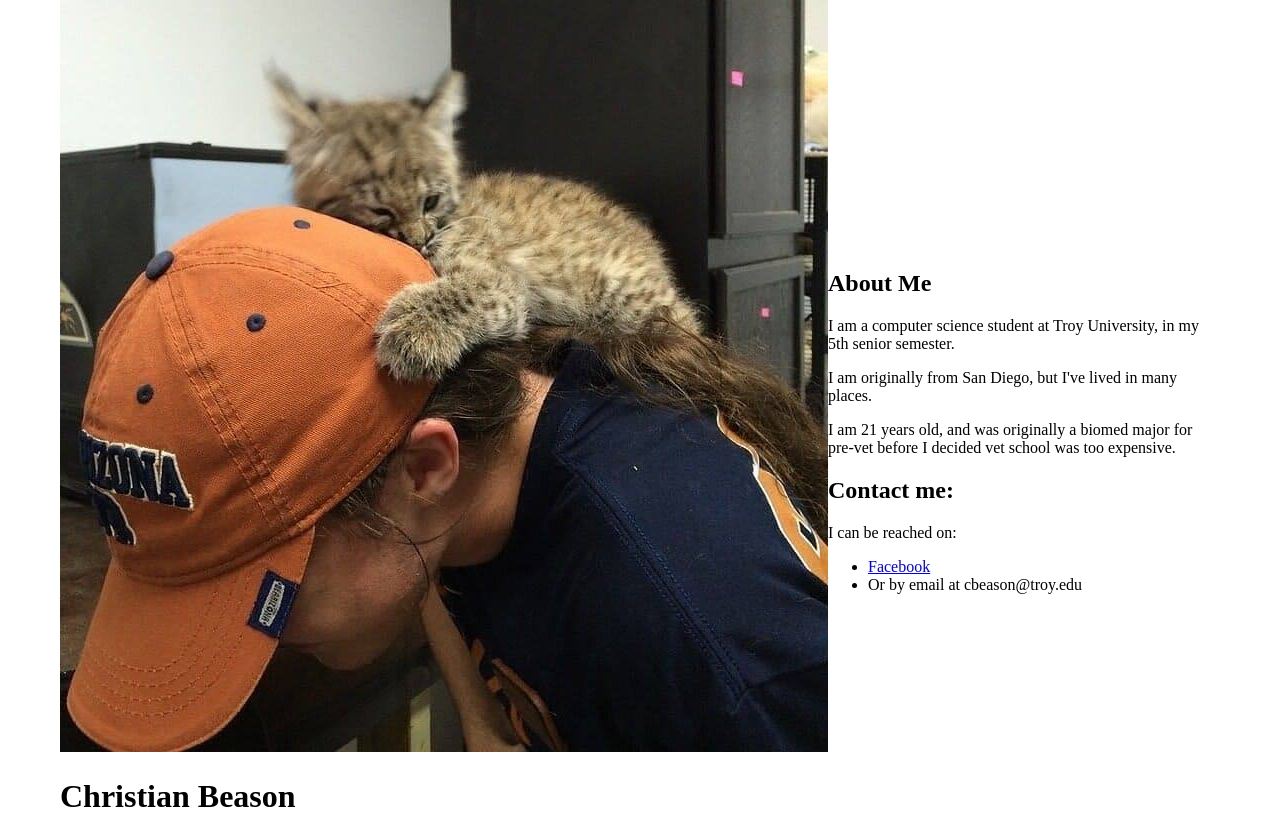
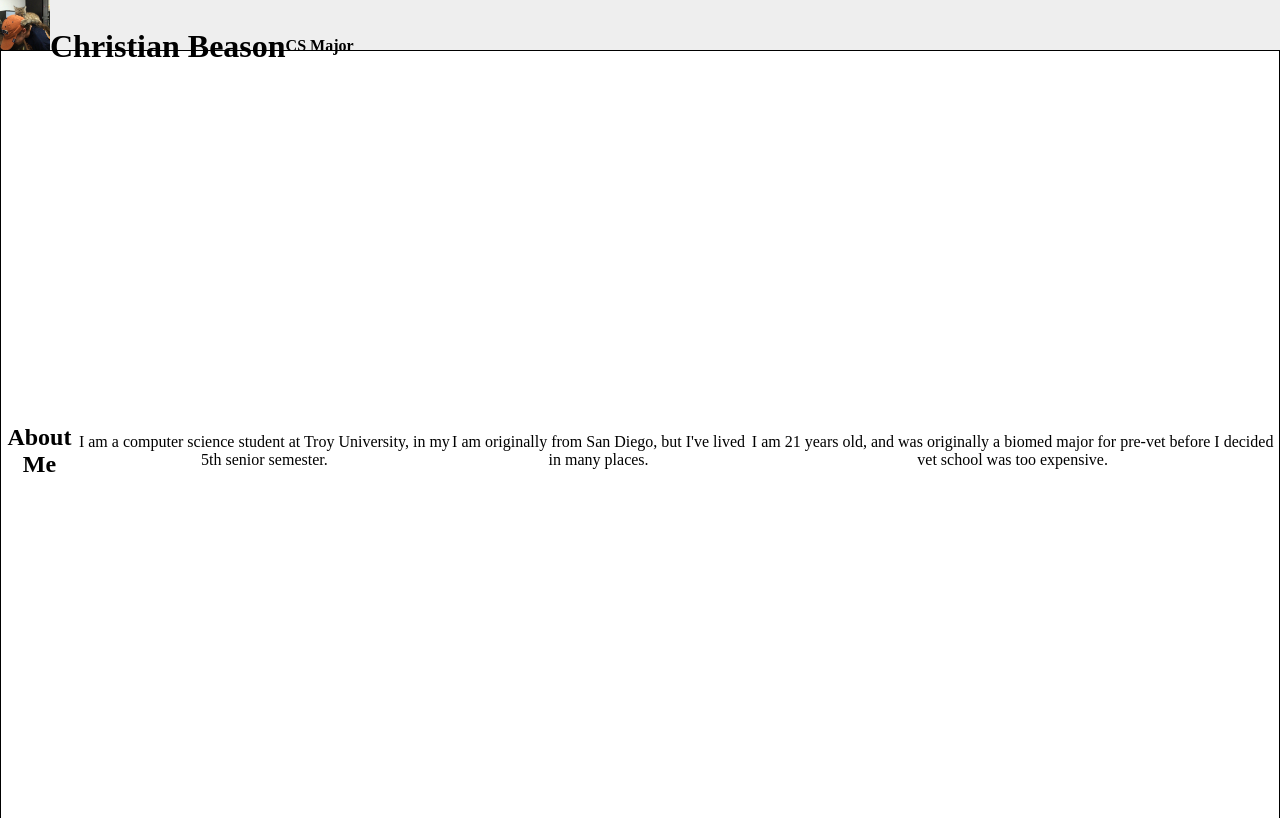
Before and after one commit to ForgottenFates/Biography-Website, a plain HTML site: page index.html in a window 1280 px wide. Shown: the top 818 px of the page. Drawn offline with Linux system fonts and the light colour scheme.

Commit message:
Update style.css

```diff
--- a/style.css
+++ b/style.css
@@ -1,26 +1,41 @@
-html, body {
-  display: flex;
-  align-items: center;
-  justify-content: center;
-  height: 100%;
-  margin: 30px;
-  padding: 0px;
+body {
+    margin: 0;
+    margin-top: 50px;
 }
 
-.wrap {
-  background-color: lightblue;
-
-  max-width: 80%;
-  display: flex;
-  flex-direction: row;
-  height: 80%
+header {
+    display: flex;
+    position: fixed;
+    top: 0;
+    left: 0;
+    right: 0;
+    height: 50px;
+    line-height: 50px;
+    background-color: #eee;
 }
 
-.left, .right {
-  margin: 10px;
-  max-width: 50%;
-  flex: 1;
-  display: flex;
-  flex-direction: column;
-  justify content: center;
+header * {
+    display: inline;
+    height: 50px;
 }
+
+header ul {
+    padding: 0;
+}
+
+header li {
+    margin-left: 20px;
+}
+
+section {
+    height: 100vh;
+    border: 1px solid black;
+    display: flex;
+    justify-content: center;
+    align-items: center;
+    text-align: center;
+}
+
+#hero .profile-img {
+    width: 300px;
+}
```
